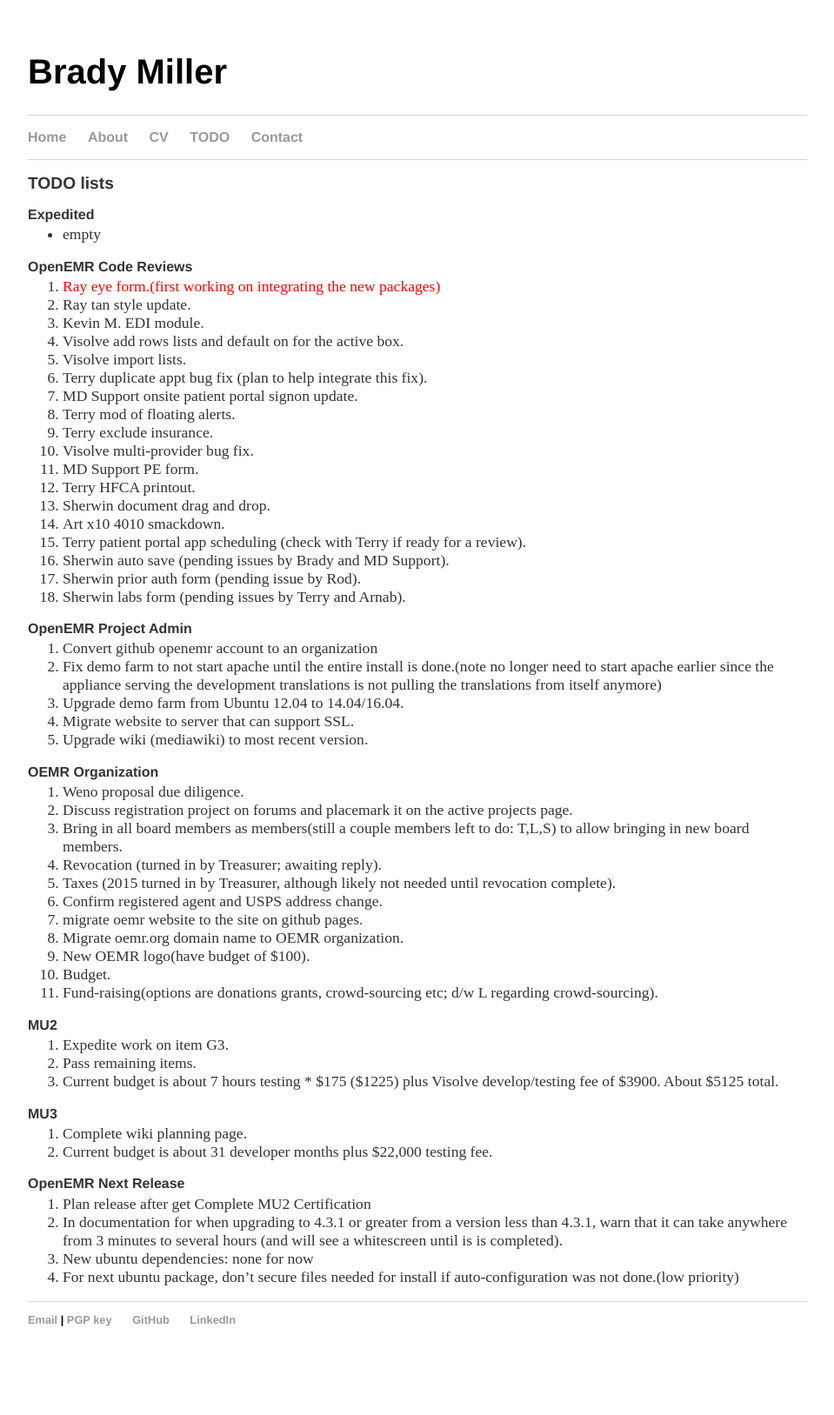
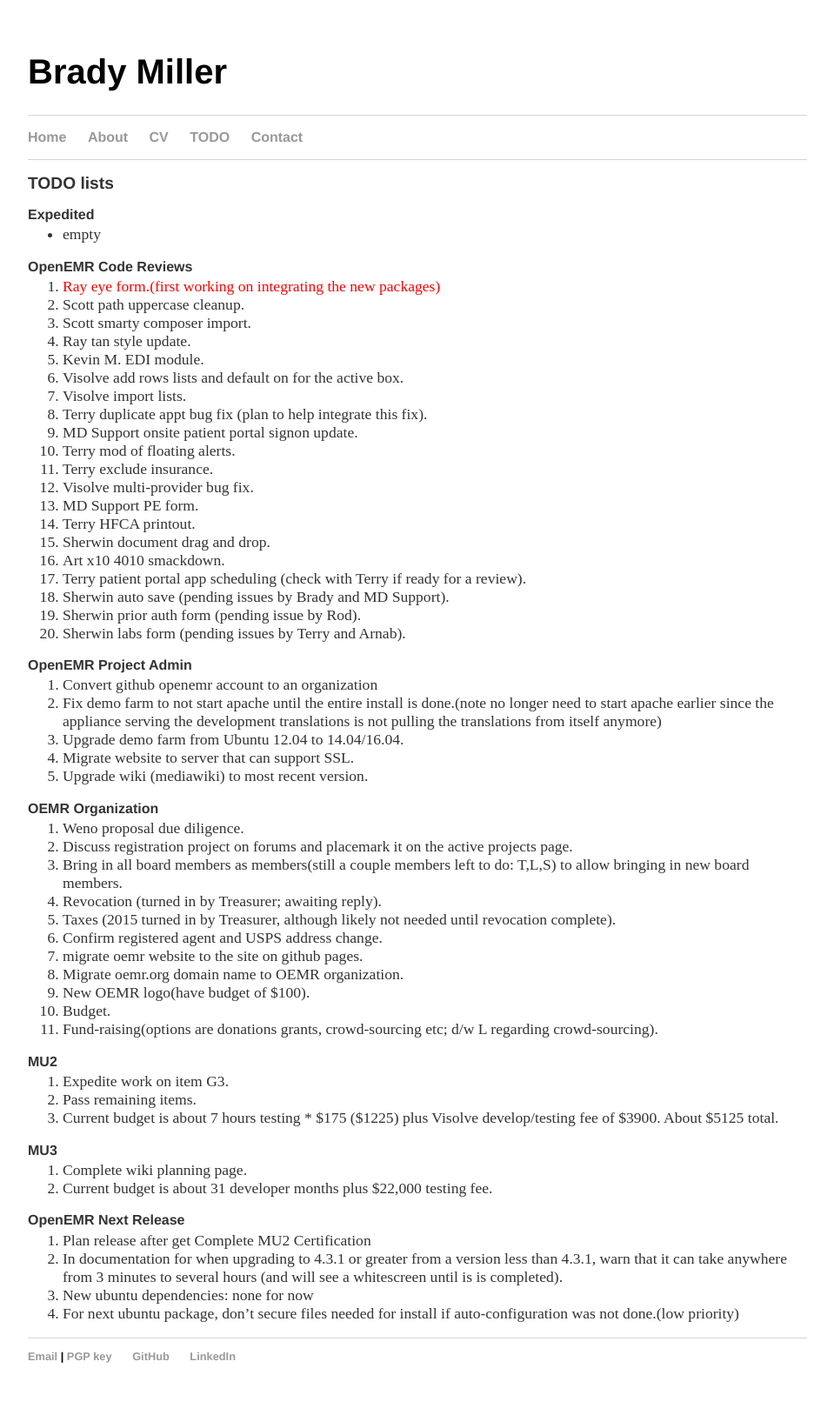
Before and after one commit to bradymiller/bradymiller.github.io, a Jekyll site: the page built from todo/index.md, in a window 1280 px wide. Shown: the whole page at 87% size, without its empty margins (160-1119 px from the left). Built offline with Jekyll 4.4.1, drawn with Linux system fonts in a browser that asks for light colours; before the commit the page ends 1585 px from its top, so only the background shows below that.

Commit message:
Update todo list

```diff
--- a/todo/index.md
+++ b/todo/index.md
@@ -8,6 +8,8 @@
 
 ### OpenEMR Code Reviews
 1. <span style="color: red">Ray eye form.(first working on integrating the new packages)</span>
+1. Scott path uppercase cleanup.
+1. Scott smarty composer import.
 1. Ray tan style update.
 1. Kevin M. EDI module.
 1. Visolve add rows lists and default on for the active box.
```
